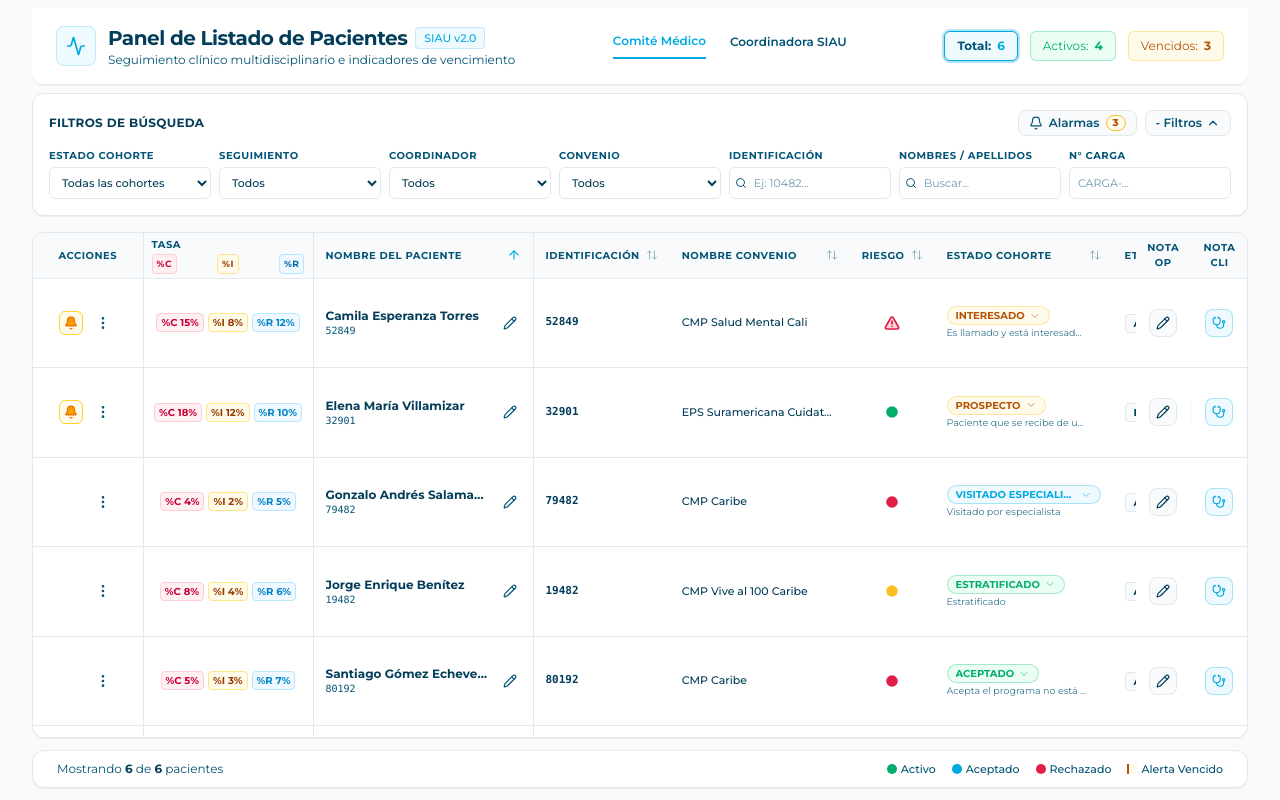
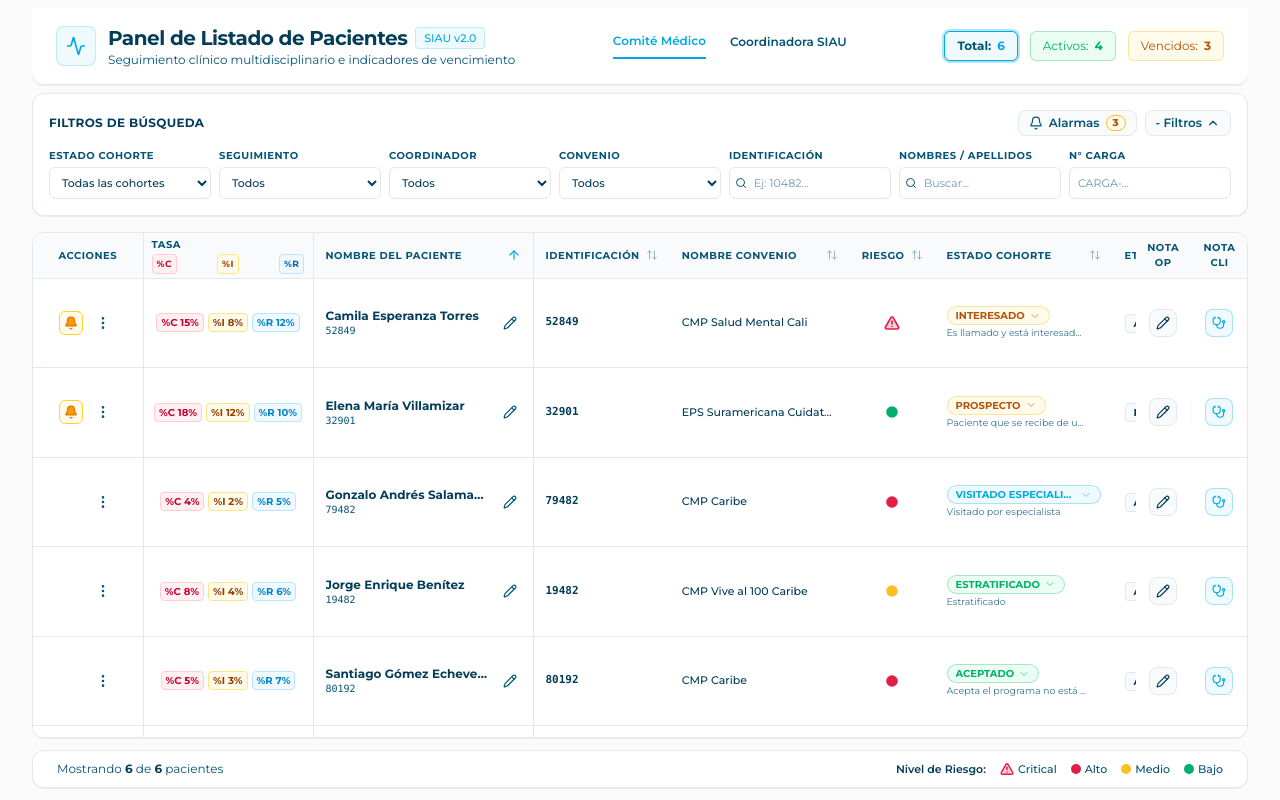
Before and after one commit to vqorlando68/Panel-Paciente, a React (Vite) app: page / in a window 1280 px wide. Built offline with nearby package versions, Linux system fonts and the light colour scheme.

Commit message:
feat: update patient risk level legend
Replace status indicators with a new risk level legend, including a critical alert category with icon support to improve triage clarity.

```diff
--- a/src/App.tsx
+++ b/src/App.tsx
@@ -1,4 +1,5 @@
 import React, { useState, useMemo } from 'react';
+import { AlertTriangle } from 'lucide-react';
 import {
   Patient,
   UserRole,
@@ -352,22 +353,23 @@ export default function App() {
             )}
           </div>
 
-          <div className="flex items-center gap-4 text-[11px] font-medium">
-            <span className="flex items-center gap-1">
+          <div className="flex items-center gap-3.5 text-[11px] font-medium text-[#035476]">
+            <span className="font-semibold text-[#033d59]">Nivel de Riesgo:</span>
+            <span className="flex items-center gap-1" title="Critical (Triángulo Rojo)">
+              <AlertTriangle className="w-3.5 h-3.5 text-[#e11d48] fill-[#e11d48]/20 stroke-[2.5]" />
+              Critical
+            </span>
+            <span className="flex items-center gap-1" title="Alto (Círculo Rojo)">
+              <span className="w-2.5 h-2.5 rounded-full bg-[#e11d48]" />
+              Alto
+            </span>
+            <span className="flex items-center gap-1" title="Medio (Círculo Amarillo)">
+              <span className="w-2.5 h-2.5 rounded-full bg-[#fbbf24]" />
+              Medio
+            </span>
+            <span className="flex items-center gap-1" title="Bajo (Círculo Verde)">
               <span className="w-2.5 h-2.5 rounded-full bg-[#01ae6c]" />
-              Activo
-            </span>
-            <span className="flex items-center gap-1">
-              <span className="w-2.5 h-2.5 rounded-full bg-[#00aae1]" />
-              Aceptado
-            </span>
-            <span className="flex items-center gap-1">
-              <span className="w-2.5 h-2.5 rounded-full bg-[#e11d48]" />
-              Rechazado
-            </span>
-            <span className="flex items-center gap-1">
-              <span className="w-2.5 h-2.5 bg-[#fffbeb] border-l-2 border-[#b45309]" />
-              Alerta Vencido
+              Bajo
             </span>
           </div>
         </footer>
```
